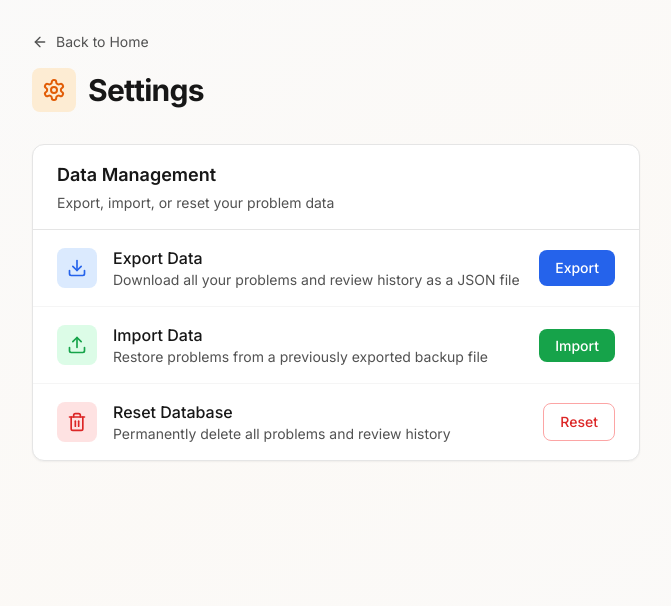
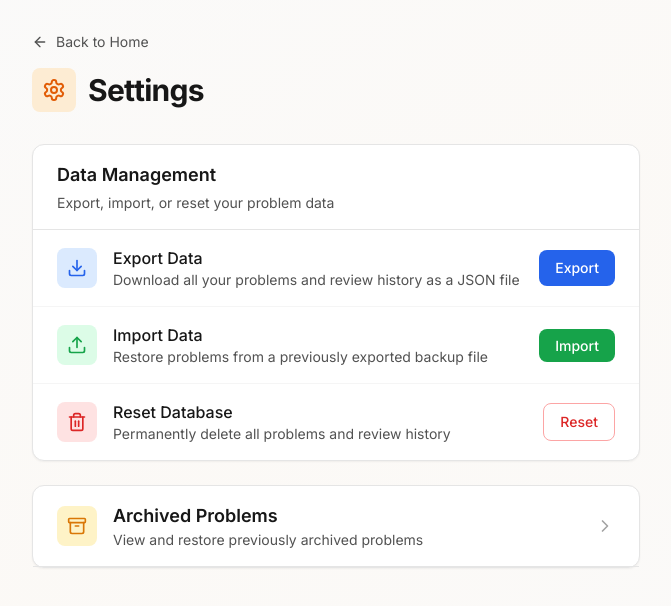
Before and after one commit to myaschmitz/codereps, a Next.js app: page /settings in a window 1280 px wide. Shown: the top 606 px of the page, without its empty margins (304-975 px from the left). Built offline with nearby package versions, Linux system fonts and the light colour scheme.

Commit message:
added ability to view and restore archived problems

```diff
--- a/src/app/layout.tsx
+++ b/src/app/layout.tsx
@@ -13,14 +13,14 @@ const jetbrainsMono = JetBrains_Mono({
 });
 
 export const metadata: Metadata = {
-  title: "LeetCode SRS",
+  title: "CodeReps",
   description: "Spaced repetition system for LeetCode problems",
   manifest: "/manifest.json",
   themeColor: "#f0770b",
   appleWebApp: {
     capable: true,
     statusBarStyle: "default",
-    title: "LeetCode SRS",
+    title: "CodeReps",
   },
 };
 
--- a/src/app/page.tsx
+++ b/src/app/page.tsx
@@ -22,7 +22,7 @@ export default function Home() {
         <header className="mb-8 flex items-start justify-between">
           <div>
             <h1 className="text-4xl font-bold tracking-tight text-neutral-900 sm:text-5xl">
-              LeetCode{" "}
+              CodeReps{" "}
               <span className="bg-gradient-to-r from-primary-500 to-primary-600 bg-clip-text text-transparent">
                 SRS
               </span>
--- a/src/app/settings/page.tsx
+++ b/src/app/settings/page.tsx
@@ -1,7 +1,8 @@
 "use client";
 
-import { useState, useRef } from "react";
+import { useState, useRef, useEffect, useCallback } from "react";
 import { reviewService } from "@/services/ReviewService";
+import { Problem } from "@/domain/models/Problem";
 import {
   Settings,
   Download,
@@ -10,6 +11,10 @@ import {
   ArrowLeft,
   AlertTriangle,
   CheckCircle2,
+  Archive,
+  ArchiveRestore,
+  ChevronDown,
+  ChevronRight,
 } from "lucide-react";
 import Link from "next/link";
 
@@ -21,6 +26,40 @@ export default function SettingsPage() {
   const [showResetConfirm, setShowResetConfirm] = useState(false);
   const [resetConfirmText, setResetConfirmText] = useState("");
   const fileInputRef = useRef<HTMLInputElement>(null);
+  const [archivedProblems, setArchivedProblems] = useState<Problem[]>([]);
+  const [showArchived, setShowArchived] = useState(false);
+  const [isLoadingArchived, setIsLoadingArchived] = useState(false);
+
+  const loadArchivedProblems = useCallback(async () => {
+    setIsLoadingArchived(true);
+    try {
+      const problems = await reviewService.getArchivedProblems();
+      setArchivedProblems(problems);
+    } catch (error) {
+      console.error("Error loading archived problems:", error);
+    } finally {
+      setIsLoadingArchived(false);
+    }
+  }, []);
+
+  useEffect(() => {
+    if (showArchived && archivedProblems.length === 0) {
+      loadArchivedProblems();
+    }
+  }, [showArchived, archivedProblems.length, loadArchivedProblems]);
+
+  const handleUnarchive = async (problemId: string) => {
+    try {
+      await reviewService.unarchiveProblem(problemId);
+      setArchivedProblems((prev) => prev.filter((p) => p.id !== problemId));
+      setStatus({ type: "success", message: "Problem restored successfully" });
+    } catch (error) {
+      setStatus({
+        type: "error",
+        message: `Failed to restore problem: ${error instanceof Error ? error.message : "Unknown error"}`,
+      });
+    }
+  };
 
   const clearStatus = () => setStatus(null);
 
@@ -226,6 +265,93 @@ export default function SettingsPage() {
             </SettingsRow>
           </div>
         </section>
+
+        {/* Archived Problems Section */}
+        <section className="mt-6 rounded-xl border border-neutral-200 bg-white shadow-sm">
+          <button
+            type="button"
+            onClick={() => {
+              setShowArchived(!showArchived);
+              if (!showArchived) {
+                loadArchivedProblems();
+              }
+            }}
+            className="flex w-full items-center justify-between border-b border-neutral-200 px-6 py-4 text-left"
+          >
+            <div className="flex items-center gap-4">
+              <div className="rounded-lg bg-amber-100 p-2.5 text-amber-600">
+                <Archive className="h-5 w-5" />
+              </div>
+              <div>
+                <h2 className="text-lg font-semibold text-neutral-900">
+                  Archived Problems
+                  {archivedProblems.length > 0 && (
+                    <span className="ml-2 text-neutral-400">
+                      ({archivedProblems.length})
+                    </span>
+                  )}
+                </h2>
+                <p className="text-sm text-neutral-600">
+                  View and restore previously archived problems
+                </p>
+              </div>
+            </div>
+            {showArchived ? (
+              <ChevronDown className="h-5 w-5 text-neutral-400" />
+            ) : (
+              <ChevronRight className="h-5 w-5 text-neutral-400" />
+            )}
+          </button>
+
+          {showArchived && (
+            <div className="p-6">
+              {isLoadingArchived ? (
+                <div className="flex items-center justify-center py-8">
+                  <div className="h-6 w-6 animate-spin rounded-full border-2 border-amber-500 border-t-transparent" />
+                </div>
+              ) : archivedProblems.length === 0 ? (
+                <div className="py-8 text-center text-neutral-500">
+                  No archived problems
+                </div>
+              ) : (
+                <div className="space-y-3">
+                  {archivedProblems.map((problem) => (
+                    <div
+                      key={problem.id}
+                      className="flex items-center justify-between gap-4 rounded-lg border border-neutral-200 bg-neutral-50/50 p-4"
+                    >
+                      <div className="min-w-0 flex-1">
+                        <div className="flex items-center gap-2">
+                          <h3 className="font-medium text-neutral-900">
+                            {problem.name}
+                          </h3>
+                          {problem.number && (
+                            <span className="text-sm text-neutral-500">
+                              #{problem.number}
+                            </span>
+                          )}
+                        </div>
+                        <div className="mt-1 text-sm text-neutral-600">
+                          {problem.reviewHistory.length} review
+                          {problem.reviewHistory.length !== 1 ? "s" : ""}
+                        </div>
+                      </div>
+                      <button
+                        type="button"
+                        onClick={() => handleUnarchive(problem.id)}
+                        className="flex items-center gap-2 rounded-lg bg-amber-600 px-3 py-2 text-sm font-medium text-white transition-colors hover:bg-amber-700"
+                        title="Restore problem"
+                      >
+                        <ArchiveRestore className="h-4 w-4" />
+                        Restore
+                      </button>
+                    </div>
+                  ))}
+                </div>
+              )}
+            </div>
+          )}
+        </section>
       </div>
     </main>
   );
--- a/src/domain/ProblemRepository.ts
+++ b/src/domain/ProblemRepository.ts
@@ -52,6 +52,13 @@ export class ProblemRepository {
   }
 
   /**
+   * Get only archived problems
+   */
+  async getArchived(): Promise<Problem[]> {
+    return await db.problems.filter((p) => p.archived === true).toArray();
+  }
+
+  /**
    * Archive a problem
    */
   async archive(id: string): Promise<void> {
--- a/src/services/ReviewService.ts
+++ b/src/services/ReviewService.ts
@@ -103,6 +103,13 @@ export class ReviewService {
   }
 
   /**
+   * Get only archived problems
+   */
+  async getArchivedProblems(): Promise<Problem[]> {
+    return await this.repository.getArchived();
+  }
+
+  /**
    * Get review queue (today's reviews)
    */
   async getTodaysReviews(): Promise<ReviewItem[]> {
```
Also changed, not shown: public/manifest.json.
